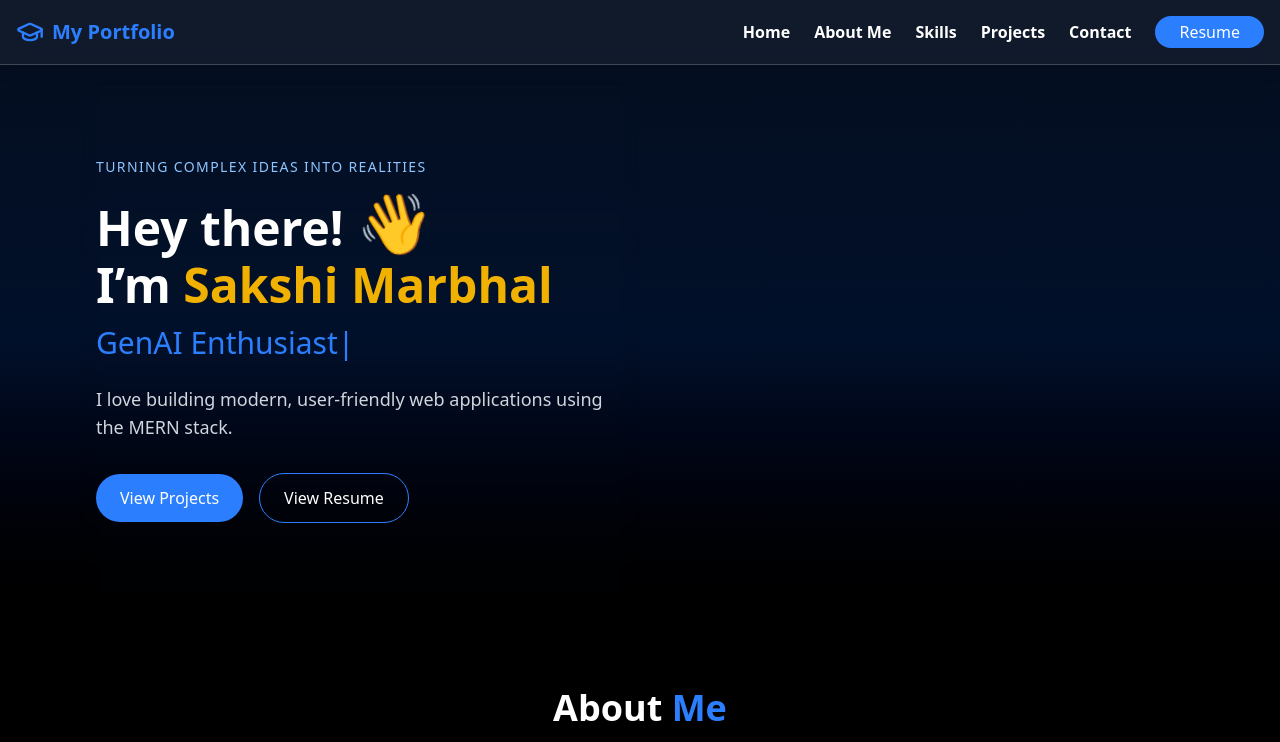
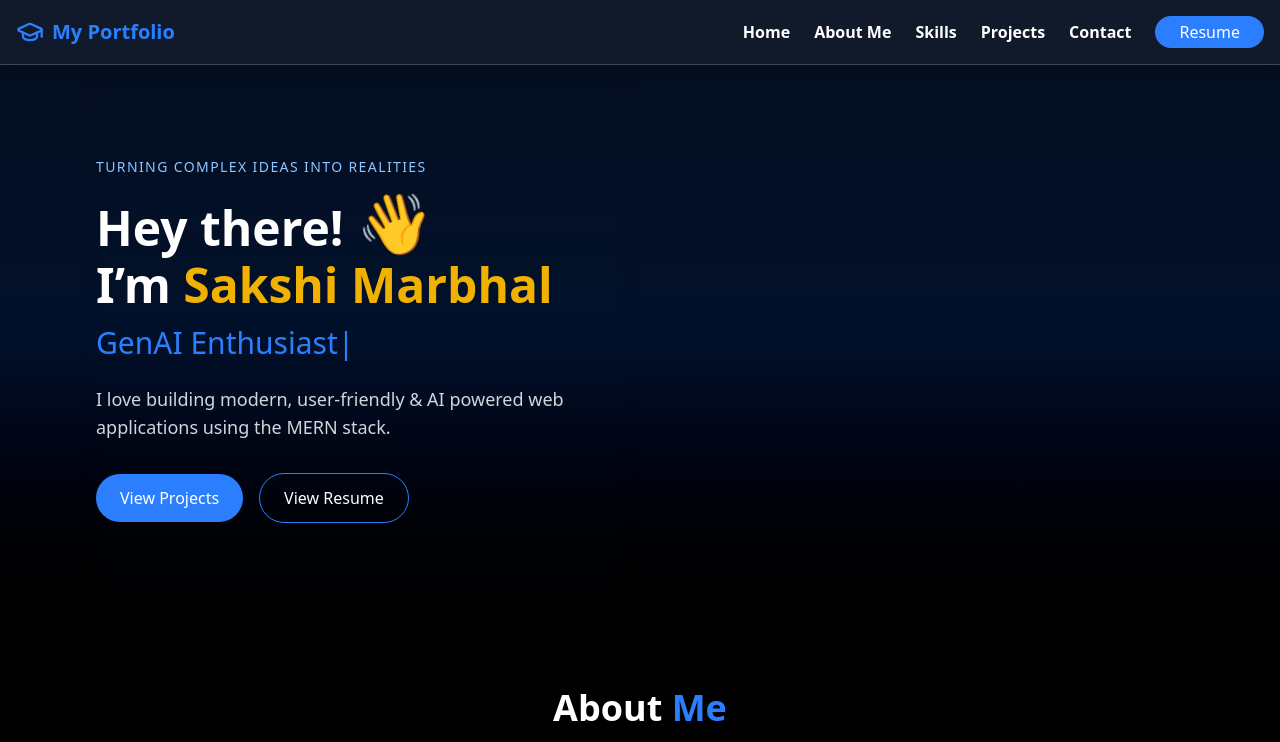
Before and after one commit to Sakshi2048/Portfolio, a React (Vite) app: page / in a window 1280 px wide. Shown: the top 742 px of the page. Built offline with nearby package versions, Linux system fonts and the light colour scheme.

Commit message:
ai powered added

```diff
--- a/src/Components/About.jsx
+++ b/src/Components/About.jsx
@@ -35,7 +35,7 @@ export default function About() {
                 />
               </span>
             </h1>
-            <p className="text-md text-zinc-400 leading-relaxed mt-2 text-justify">
+            <p className="text-md text-zinc-400 leading-relaxed mt-2 text-justify ">
               I'm a passionate web developer who loves crafting smart,
               <span className="font-semibold text-zinc-200">
                 {" "}
--- a/src/Components/Landing.jsx
+++ b/src/Components/Landing.jsx
@@ -35,7 +35,7 @@ const Landing = () => {
         </h3>
 
         <p className="text-base sm:text-lg text-gray-300 mt-6 max-w-xl">
-          I love building modern, user-friendly web applications using the MERN
+          I love building modern, user-friendly & AI powered web applications using the MERN
           stack.
         </p>
 
```
